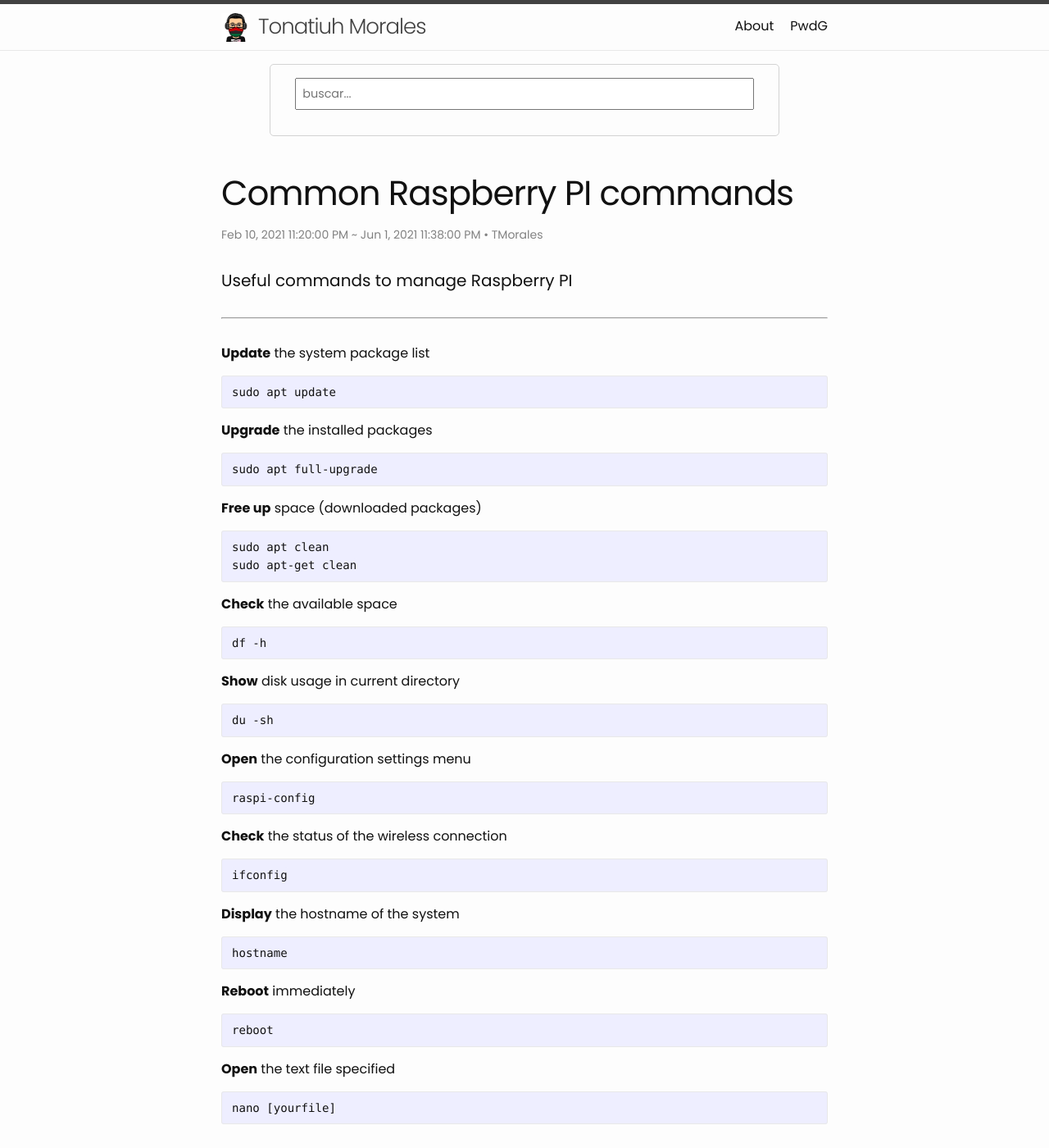
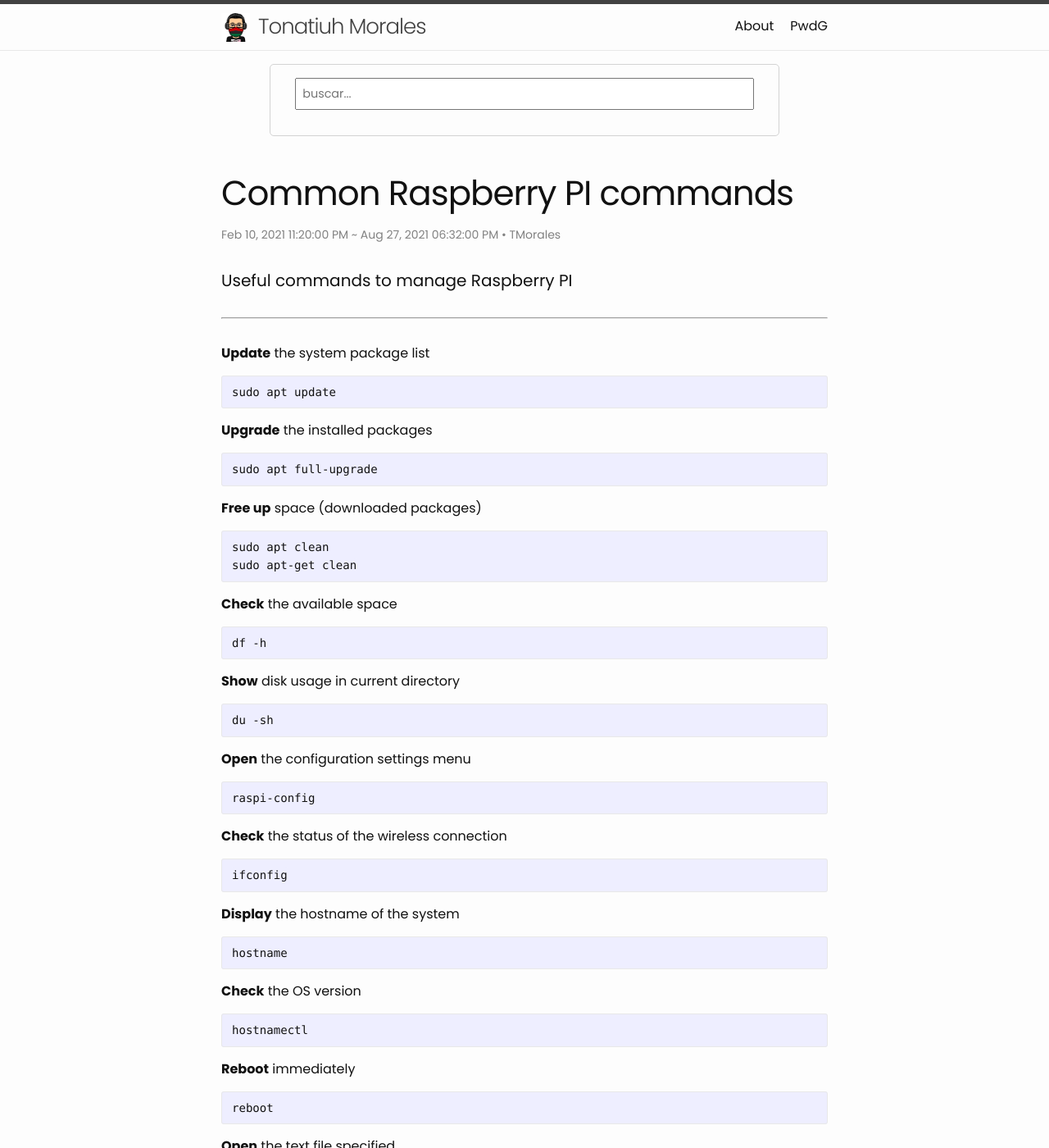
Before and after one commit to blackc0mb/blog, a Jekyll site: the page built from _posts/2021-02-07-picommands.md, in a window 1280 px wide and 1400 px high. Shown: the whole window at 82% size. Built offline with Jekyll 4.4.1, drawn with Linux system fonts in a browser that asks for light colours; comment, search, counter and statistics services are not loaded.

Commit message:
Update pi commands

````diff
--- a/_posts/2021-02-07-picommands.md
+++ b/_posts/2021-02-07-picommands.md
@@ -3,7 +3,7 @@ title: Common Raspberry PI commands
 layout: post
 description: Useful commands to manage Raspberry PI
 date: 2021-02-10 23:20
-modified_date: 2021-06-01 23:38
+modified_date: 2021-08-27 18:32
 author: TMorales
 tag: commands
 ---
@@ -42,6 +42,10 @@ ifconfig
 ```
 hostname
 ```
+**Check** the OS version
+```
+hostnamectl
+```
 **Reboot** immediately
 ```
 reboot
````
